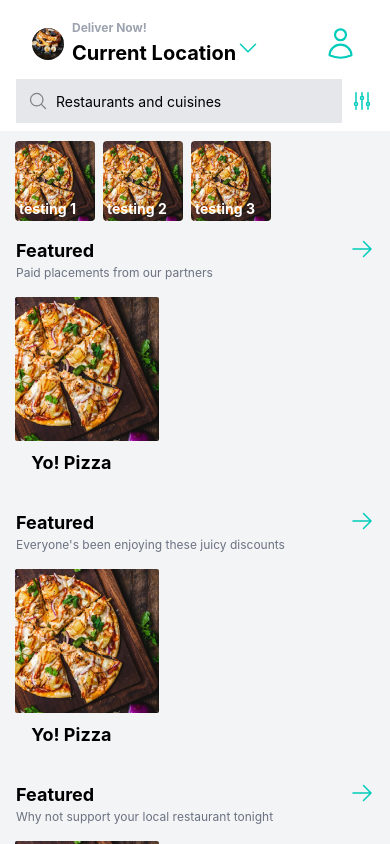
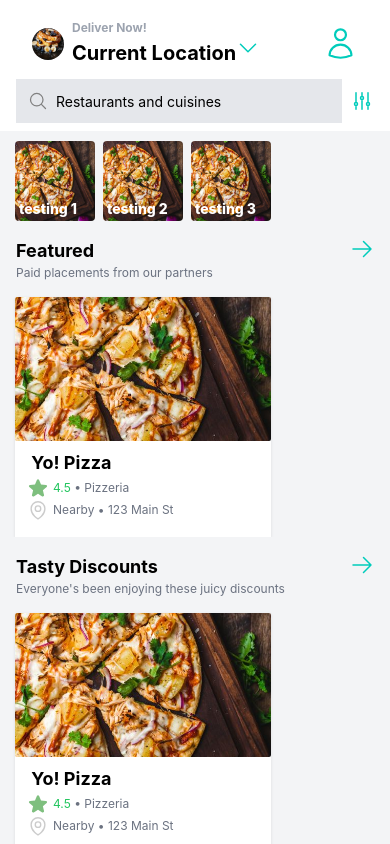
Before and after one commit to amadi5892/Food-Delivery-App, a React Native app: screen /Home in a window 390 px wide. Shown: the top 844 px of the page. Built offline with nearby package versions, Linux system fonts and the light colour scheme.

Commit message:
fixed css issues

```diff
--- a/components/CategoryCard.js
+++ b/components/CategoryCard.js
@@ -7,7 +7,7 @@ const CategoriesCard = ({imgUrl, title}) => {
         <Image source={require('../assets/pizza.png')}
         className="h-20 w-20 rounded"
         />
-      <Text className="absolute bottom-1 left-1 text-white font-bold" >{title}</Text>
+      <Text className="absolute bottom-1 left-1 text-white font-extrabold" >{title}</Text>
     </TouchableOpacity>
   )
 }
--- a/components/FeaturedRow.js
+++ b/components/FeaturedRow.js
@@ -19,7 +19,7 @@ const FeaturedRow = ({id, title, description}) => {
         paddingHorizontal: 15,
       }}
       showsHorizontalScrollIndicator={false}
-      className='pt-4'
+      className="pt-4"
       >
         {/* RestaurantCards... */}
       <RestaurantCard
--- a/components/RestaurantCard.js
+++ b/components/RestaurantCard.js
@@ -1,5 +1,7 @@
 import { View, Text, Image, TouchableOpacity } from 'react-native'
 import React from 'react'
+import { StarIcon } from 'react-native-heroicons/solid'
+import { MapPinIcon } from 'react-native-heroicons/outline'
 
 const RestaurantCard = ({
     id,
@@ -14,13 +16,25 @@ const RestaurantCard = ({
     lat,
 }) => {
   return (
-    <TouchableOpacity>
+    <TouchableOpacity className="bg-white mr-3 shadow" >
       <Image
       source={require('../assets/pizza.png')}
-      className="h-36 w-36 rounded-sm"
+      className="h-36 w-64 rounded-sm"
+      resizeMode='cover'
       />
       <View className="px-3 pb-4">
-        <Text className='font-bold text-lg pt-2' > {title} </Text>
+        <Text className="font-bold text-lg pt-2" > {title} </Text>
+        <View className="flex-row items-center space-x-1" >
+            <StarIcon color='green' opacity={0.5} size={22} />
+            <Text className="text-xs text-gray-500" >
+                <Text className="text-green-500" >{rating}</Text> &#x2022; {genre}
+            </Text>
+        </View>
+
+        <View className='flex-row items-center space-x-1' >
+            <MapPinIcon color='gray' opacity={0.4} size={22} />
+            <Text className="text-xs text-gray-500" >Nearby &#x2022; {address} </Text>
+        </View>
       </View>
     </TouchableOpacity>
   )
--- a/screens/HomeScreen.js
+++ b/screens/HomeScreen.js
@@ -28,7 +28,7 @@ const HomeScreen = () => {
                 source={require('../assets/logo.png')}
                 className="h-7 w-7 bg-gray-300 p-4 rounded-full"
             />
-            <View className='flex-1'>
+            <View className="flex-1">
                 <Text className="font-bold text-gray-400 text-xs" >Deliver Now!</Text>
                 <Text className="font-bold text-xl" >Current Location
                 <ChevronDownIcon siz={20} color="#00CCBB" /></Text>
@@ -37,8 +37,8 @@ const HomeScreen = () => {
         </View>
 
         {/* Search */}
-        <View className='flex-row items-center space-x-2 pb-2 mx-4' >
-            <View className='flex-row space-x-2 flex-1 bg-gray-200 p-3' >
+        <View className="flex-row items-center space-x-2 pb-2 mx-4" >
+            <View className="flex-row space-x-2 flex-1 bg-gray-200 p-3" >
                 <MagnifyingGlassIcon color='gray' size={20}/>
                 <TextInput  placeholder='Restaurants and cuisines'
                 keyboardType='default' />
@@ -48,7 +48,7 @@ const HomeScreen = () => {
         </View>
 
         {/* Body */}
-        <ScrollView className='bg-gray-100'
+        <ScrollView className="bg-gray-100"
         contentContainerStyle={{
             paddingBottom: 100,
         }} >
@@ -64,13 +64,13 @@ const HomeScreen = () => {
             {/* Tasty Discounts */}
             <FeaturedRow
                 id='1234'
-                title='Featured'
+                title='Tasty Discounts'
                 description="Everyone's been enjoying these juicy discounts"
             />
             {/* Offers near you */}
             <FeaturedRow
                 id='12345'
-                title='Featured'
+                title='Offers near you'
                 description="Why not support your local restaurant tonight"
             />
         </ScrollView>
```
